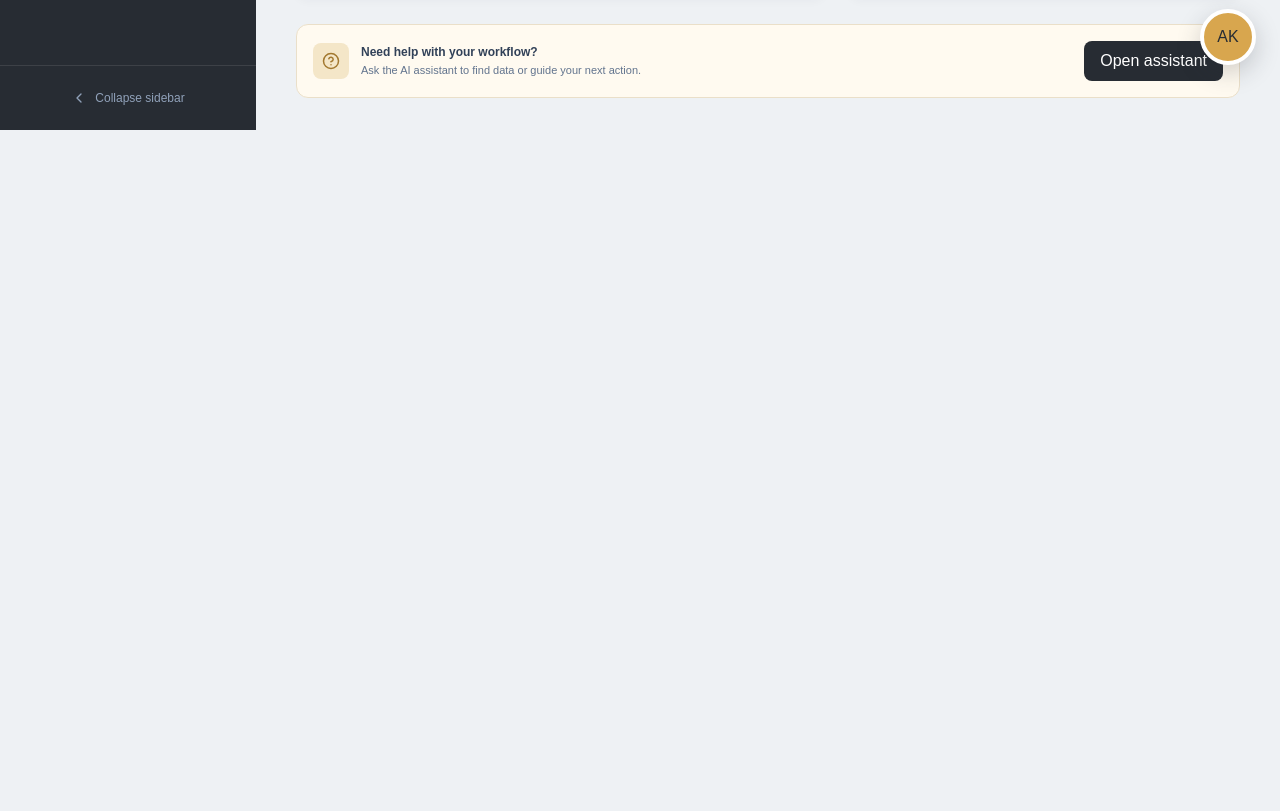
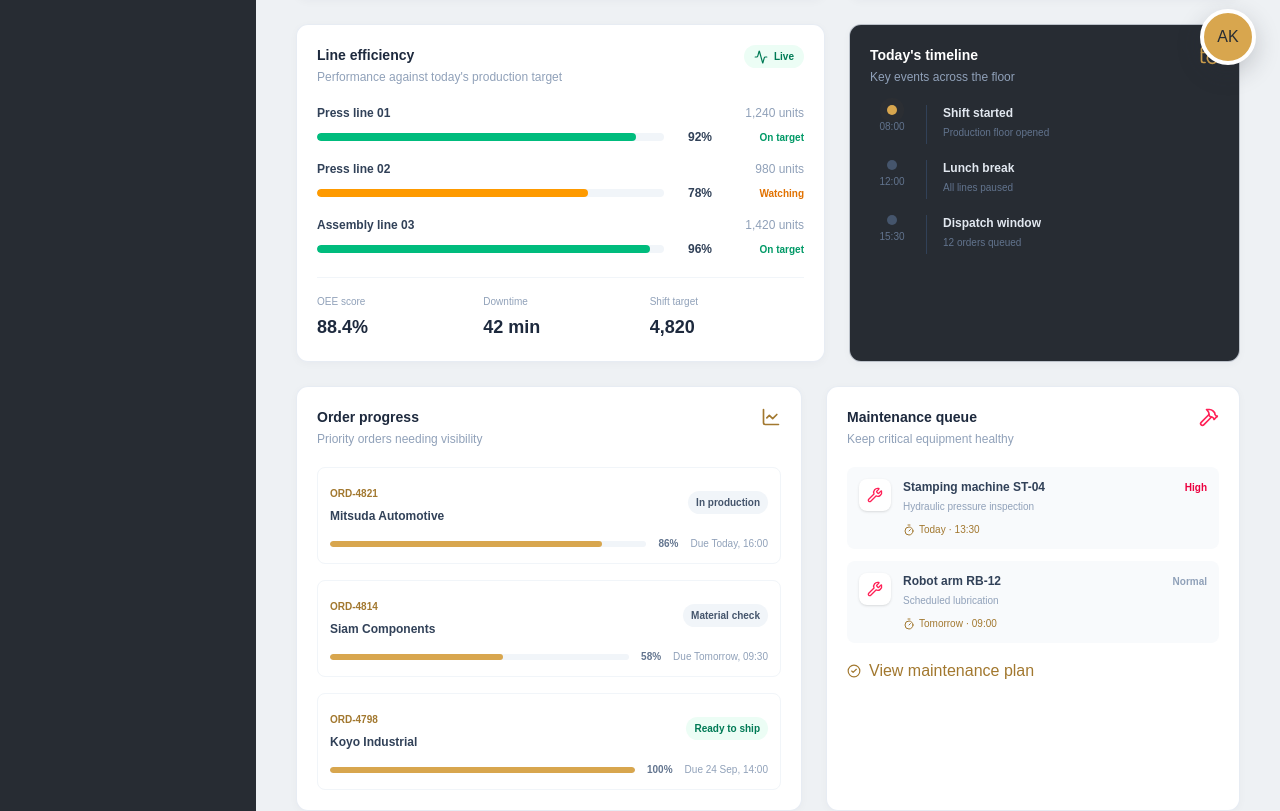
Before and after one commit to pongpakornn/CHR-NEXUS, a Next.js app: page / in a window 1280 px wide. Shown: the part 711-1522 px from the top of the page. Before the commit the page ends 841 px from the top, so only its background shows below. Built offline with nearby package versions, Linux system fonts and the light colour scheme.

Commit message:
Expand operations dashboard insights

```diff
--- a/app/globals.css
+++ b/app/globals.css
@@ -49,9 +49,15 @@ button { cursor: pointer; }
   to { opacity: 1; transform: scaleY(1); transform-origin: bottom; }
 }
 
+@keyframes nexus-progress-in {
+  from { opacity: 0; transform: scaleX(0); }
+  to { opacity: 1; transform: scaleX(1); }
+}
+
 .nexus-enter { animation: nexus-fade-up 650ms cubic-bezier(.22, 1, .36, 1) both; }
 .nexus-enter-soft { animation: nexus-fade-in 500ms ease-out both; }
 .nexus-bar { animation: nexus-bar-rise 700ms cubic-bezier(.22, 1, .36, 1) both; }
+.nexus-progress { animation: nexus-progress-in 900ms cubic-bezier(.22, 1, .36, 1) both; transform-origin: left; }
 .nexus-pulse { animation: nexus-pulse 2.4s ease-in-out infinite; }
 .nexus-card { transition: transform 280ms cubic-bezier(.22, 1, .36, 1), box-shadow 280ms ease, border-color 280ms ease; }
 .nexus-card:hover { transform: translateY(-4px); box-shadow: 0 16px 35px rgba(30, 40, 50, 0.09); border-color: rgba(216, 166, 78, 0.38); }
--- a/app/page.tsx
+++ b/app/page.tsx
@@ -2,16 +2,21 @@
 
 import { useEffect, useRef, useState } from "react";
 import {
+  Activity,
   Bell,
   Bot,
   Box,
-  ChevronDown,
+  CalendarClock,
   ChevronLeft,
   ChevronRight,
   ClipboardList,
+  CircleCheck,
   FileSpreadsheet,
   Gauge,
   GripVertical,
+  Hammer,
+  LineChart,
+  Timer,
   HelpCircle,
   LayoutDashboard,
   LogOut,
@@ -19,7 +24,6 @@ import {
   MessageSquareText,
   MoreHorizontal,
   PackageCheck,
-  PanelRight,
   Search,
   Settings,
   ShieldCheck,
@@ -55,19 +59,35 @@ const activity = [
   { title: "New import processed", description: "Packing schedule · 24 rows", time: "Yesterday", tone: "amber" },
 ];
 
+const productionLines = [
+  { name: "Press line 01", value: 92, target: "1,240 units", status: "On target", color: "bg-emerald-500" },
+  { name: "Press line 02", value: 78, target: "980 units", status: "Watching", color: "bg-amber-500" },
+  { name: "Assembly line 03", value: 96, target: "1,420 units", status: "On target", color: "bg-emerald-500" },
+];
+
+const orders = [
+  { id: "ORD-4821", customer: "Mitsuda Automotive", due: "Today, 16:00", progress: 86, status: "In production" },
+  { id: "ORD-4814", customer: "Siam Components", due: "Tomorrow, 09:30", progress: 58, status: "Material check" },
+  { id: "ORD-4798", customer: "Koyo Industrial", due: "24 Sep, 14:00", progress: 100, status: "Ready to ship" },
+];
+
+const maintenance = [
+  { machine: "Stamping machine ST-04", task: "Hydraulic pressure inspection", time: "Today · 13:30", priority: "High" },
+  { machine: "Robot arm RB-12", task: "Scheduled lubrication", time: "Tomorrow · 09:00", priority: "Normal" },
+];
+
 export default function Home() {
   const [collapsed, setCollapsed] = useState(false);
   const [mobileMenu, setMobileMenu] = useState(false);
   const [chatOpen, setChatOpen] = useState(false);
   const [profileOpen, setProfileOpen] = useState(false);
-  const [position, setPosition] = useState({ x: 0, y: 0 });
+  const [position, setPosition] = useState(() => {
+    if (typeof window === "undefined") return { x: 0, y: 0 };
+    const saved = window.localStorage.getItem("chr-nexus-profile-position");
+    return saved ? JSON.parse(saved) : { x: 0, y: 0 };
+  });
   const [dragging, setDragging] = useState(false);
   const dragOffset = useRef({ x: 0, y: 0 });
-
-  useEffect(() => {
-    const saved = window.localStorage.getItem("chr-nexus-profile-position");
-    if (saved) setPosition(JSON.parse(saved));
-  }, []);
 
   useEffect(() => {
     if (!dragging) window.localStorage.setItem("chr-nexus-profile-position", JSON.stringify(position));
@@ -119,6 +139,20 @@ export default function Home() {
                 <article className="nexus-card nexus-enter rounded-xl border border-slate-200/80 bg-white p-5 shadow-[0_2px_8px_rgba(30,40,50,0.03)]" style={{ animationDelay: "340ms" }}><div className="flex items-start justify-between"><div><p className="text-sm font-bold text-slate-800">Production activity</p><p className="mt-1 text-xs text-slate-400">Live updates from your production floor</p></div><button className="rounded-lg p-2 text-slate-400 hover:bg-slate-50" aria-label="Activity options"><MoreHorizontal className="size-5" /></button></div><div className="mt-6 flex h-44 items-end gap-2 border-b border-slate-100 px-1 sm:gap-4">{[42, 58, 51, 75, 64, 82, 70, 91, 78, 88, 80, 96].map((height, index) => <div key={index} className="group flex flex-1 flex-col items-center gap-2"><div className={`nexus-bar w-full max-w-8 rounded-t-sm transition group-hover:bg-[#c9983f] ${index === 11 ? "bg-[#d8a64e]" : "bg-slate-200"}`} style={{ height: `${height}%`, animationDelay: `${index * 55 + 420}ms` }} /><span className="text-[9px] text-slate-400">{["08", "09", "10", "11", "12", "13", "14", "15", "16", "17", "18", "19"][index]}</span></div>)}</div><div className="mt-4 flex items-center justify-between text-[11px] text-slate-400"><span>Units processed</span><span className="flex items-center gap-1.5"><span className="size-2 rounded-full bg-[#d8a64e]" />Current shift</span></div></article>
                 <article className="rounded-xl border border-slate-200/80 bg-white p-5 shadow-[0_2px_8px_rgba(30,40,50,0.03)]"><div className="flex items-start justify-between"><div><p className="text-sm font-bold text-slate-800">Recent activity</p><p className="mt-1 text-xs text-slate-400">Your team&apos;s latest actions</p></div><button className="text-xs font-semibold text-[#a2782f] hover:underline">View all</button></div><div className="mt-5 flex flex-col gap-5">{activity.map((item) => <div key={item.title} className="flex items-start gap-3"><div className={`mt-0.5 flex size-8 shrink-0 items-center justify-center rounded-full ${item.tone === "blue" ? "bg-blue-50 text-blue-600" : item.tone === "green" ? "bg-emerald-50 text-emerald-600" : "bg-amber-50 text-amber-600"}`}><div className="size-1.5 rounded-full bg-current" /></div><div className="min-w-0 flex-1"><p className="text-xs font-semibold text-slate-700">{item.title}</p><p className="mt-1 truncate text-[11px] text-slate-400">{item.description}</p></div><span className="text-[10px] text-slate-400">{item.time}</span></div>)}</div></article>
               </div>
+              <div className="mt-6 grid gap-6 xl:grid-cols-[1.15fr_0.85fr]">
+                <article className="nexus-card nexus-enter rounded-xl border border-slate-200/80 bg-white p-5 shadow-[0_2px_8px_rgba(30,40,50,0.03)]" style={{ animationDelay: "520ms" }}>
+                  <div className="flex items-start justify-between"><div><p className="text-sm font-bold text-slate-800">Line efficiency</p><p className="mt-1 text-xs text-slate-400">Performance against today&apos;s production target</p></div><div className="flex items-center gap-1.5 rounded-full bg-emerald-50 px-2.5 py-1 text-[10px] font-semibold text-emerald-700"><Activity className="size-3.5" /> Live</div></div>
+                  <div className="mt-5 flex flex-col gap-4">{productionLines.map((line) => <div key={line.name}><div className="mb-2 flex items-center justify-between gap-3 text-xs"><span className="font-semibold text-slate-700">{line.name}</span><span className="text-slate-400">{line.target}</span></div><div className="flex items-center gap-3"><div className="h-2 flex-1 overflow-hidden rounded-full bg-slate-100"><div className={`nexus-progress h-full rounded-full ${line.color}`} style={{ width: `${line.value}%` }} /></div><span className="w-9 text-right text-xs font-bold text-slate-700">{line.value}%</span><span className={`hidden w-20 text-right text-[10px] font-semibold sm:block ${line.value > 85 ? "text-emerald-600" : "text-amber-600"}`}>{line.status}</span></div></div>)}</div>
+                  <div className="mt-5 grid grid-cols-3 gap-3 border-t border-slate-100 pt-4"><div><p className="text-[10px] text-slate-400">OEE score</p><p className="mt-1 text-lg font-bold text-slate-800">88.4%</p></div><div><p className="text-[10px] text-slate-400">Downtime</p><p className="mt-1 text-lg font-bold text-slate-800">42 min</p></div><div><p className="text-[10px] text-slate-400">Shift target</p><p className="mt-1 text-lg font-bold text-slate-800">4,820</p></div></div>
+                </article>
+                <article className="nexus-card nexus-enter rounded-xl border border-slate-200/80 bg-[#272c33] p-5 text-white shadow-[0_2px_8px_rgba(30,40,50,0.03)]" style={{ animationDelay: "580ms" }}><div className="flex items-start justify-between"><div><p className="text-sm font-bold">Today&apos;s timeline</p><p className="mt-1 text-xs text-slate-400">Key events across the floor</p></div><CalendarClock className="size-5 text-[#d8a64e]" /></div><div className="mt-5 flex flex-col gap-4">{[["08:00", "Shift started", "Production floor opened"], ["12:00", "Lunch break", "All lines paused"], ["15:30", "Dispatch window", "12 orders queued"]].map(([time, title, detail], index) => <div key={time} className="flex gap-3"><div className="flex w-11 shrink-0 flex-col items-center"><span className={`size-2.5 rounded-full ${index === 0 ? "nexus-pulse bg-[#d8a64e]" : "bg-slate-600"}`} /><span className="mt-1 text-[10px] text-slate-500">{time}</span></div><div className="border-l border-slate-700 pb-1 pl-4"><p className="text-xs font-semibold text-slate-200">{title}</p><p className="mt-1 text-[10px] text-slate-500">{detail}</p></div></div>)}</div></article>
+              </div>
+
+              <div className="mt-6 grid gap-6 xl:grid-cols-[1.1fr_0.9fr]">
+                <article className="nexus-card nexus-enter rounded-xl border border-slate-200/80 bg-white p-5 shadow-[0_2px_8px_rgba(30,40,50,0.03)]" style={{ animationDelay: "640ms" }}><div className="flex items-start justify-between"><div><p className="text-sm font-bold text-slate-800">Order progress</p><p className="mt-1 text-xs text-slate-400">Priority orders needing visibility</p></div><LineChart className="size-5 text-[#a2782f]" /></div><div className="mt-5 flex flex-col gap-4">{orders.map((order) => <div key={order.id} className="rounded-lg border border-slate-100 p-3 transition hover:border-[#ead6a9]"><div className="flex flex-wrap items-center justify-between gap-2"><div><span className="text-[10px] font-bold text-[#a2782f]">{order.id}</span><p className="mt-1 text-xs font-semibold text-slate-700">{order.customer}</p></div><span className={`rounded-full px-2 py-1 text-[10px] font-semibold ${order.progress === 100 ? "bg-emerald-50 text-emerald-700" : "bg-slate-100 text-slate-600"}`}>{order.status}</span></div><div className="mt-3 flex items-center gap-3"><div className="h-1.5 flex-1 overflow-hidden rounded-full bg-slate-100"><div className="h-full rounded-full bg-[#d8a64e]" style={{ width: `${order.progress}%` }} /></div><span className="text-[10px] font-semibold text-slate-500">{order.progress}%</span><span className="hidden text-[10px] text-slate-400 sm:block">Due {order.due}</span></div></div>)}</div></article>
+                <article className="nexus-card nexus-enter rounded-xl border border-slate-200/80 bg-white p-5 shadow-[0_2px_8px_rgba(30,40,50,0.03)]" style={{ animationDelay: "700ms" }}><div className="flex items-start justify-between"><div><p className="text-sm font-bold text-slate-800">Maintenance queue</p><p className="mt-1 text-xs text-slate-400">Keep critical equipment healthy</p></div><Hammer className="size-5 text-rose-500" /></div><div className="mt-5 flex flex-col gap-3">{maintenance.map((item) => <div key={item.machine} className="flex gap-3 rounded-lg bg-slate-50 p-3"><div className="flex size-8 shrink-0 items-center justify-center rounded-lg bg-white text-rose-500 shadow-sm"><Wrench className="size-4" /></div><div className="min-w-0 flex-1"><div className="flex items-center justify-between gap-2"><p className="truncate text-xs font-semibold text-slate-700">{item.machine}</p><span className={`text-[10px] font-bold ${item.priority === "High" ? "text-rose-600" : "text-slate-400"}`}>{item.priority}</span></div><p className="mt-1 truncate text-[10px] text-slate-400">{item.task}</p><p className="mt-2 flex items-center gap-1 text-[10px] font-medium text-[#a2782f]"><Timer className="size-3" />{item.time}</p></div></div>)}</div><button className="mt-4 flex items-center gap-2 text-[11px] font-semibold text-[#a2782f] hover:underline"><CircleCheck className="size-3.5" /> View maintenance plan</button></article>
+              </div>
+
               <div className="mt-6 rounded-xl border border-[#eadfc9] bg-[#fffaf0] p-4 sm:flex sm:items-center sm:justify-between"><div className="flex items-center gap-3"><div className="flex size-9 items-center justify-center rounded-lg bg-[#f4e6c8] text-[#a2782f]"><HelpCircle className="size-[18px]" /></div><div><p className="text-xs font-bold text-slate-700">Need help with your workflow?</p><p className="mt-0.5 text-[11px] text-slate-500">Ask the AI assistant to find data or guide your next action.</p></div></div><button onClick={() => setChatOpen(true)} className="mt-3 rounded-lg bg-[#272c33] px-4 py-2 text-xs font-semibold text-white hover:bg-slate-700 sm:mt-0">Open assistant</button></div>
             </div>
           </div>
```
